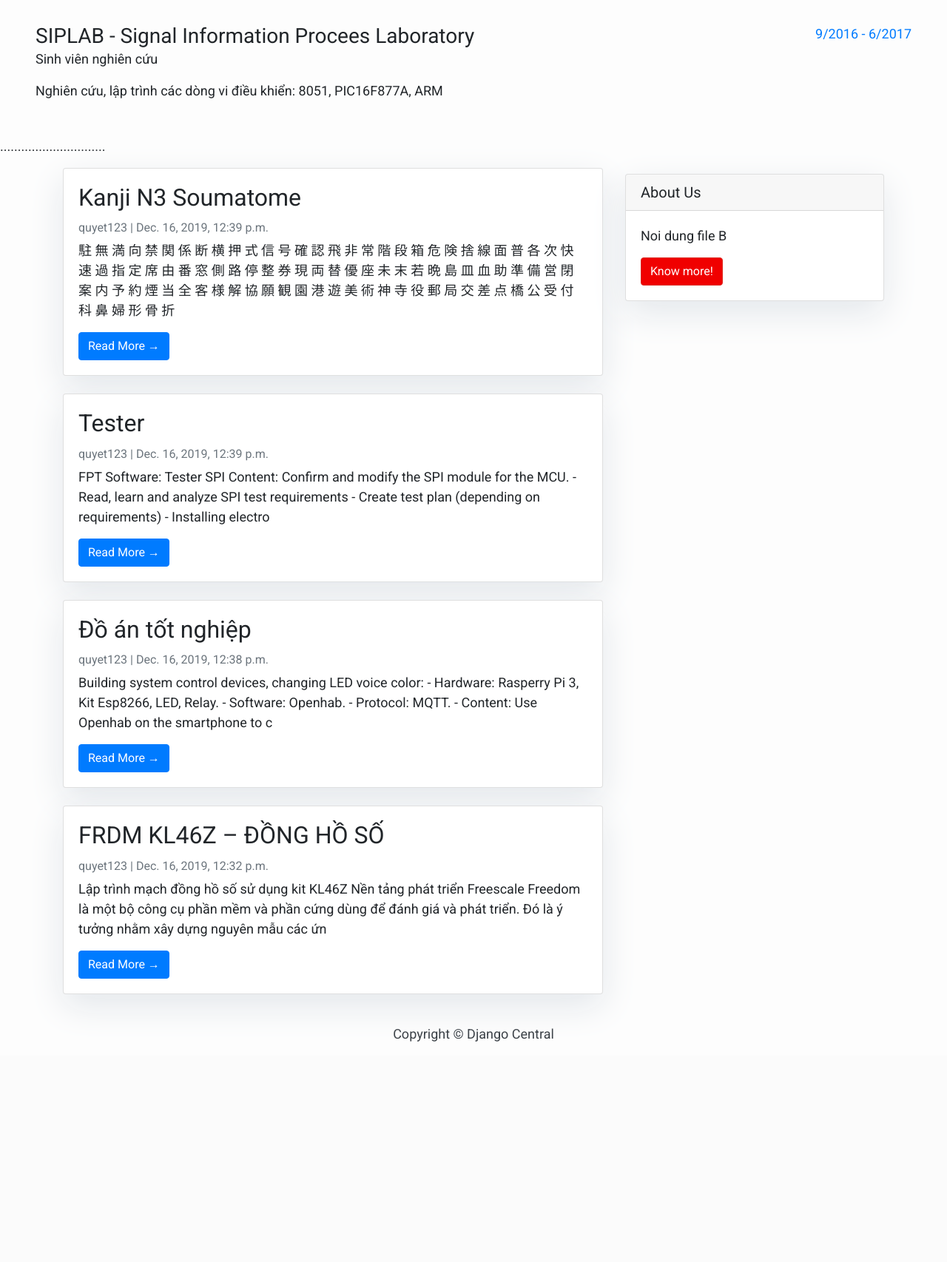
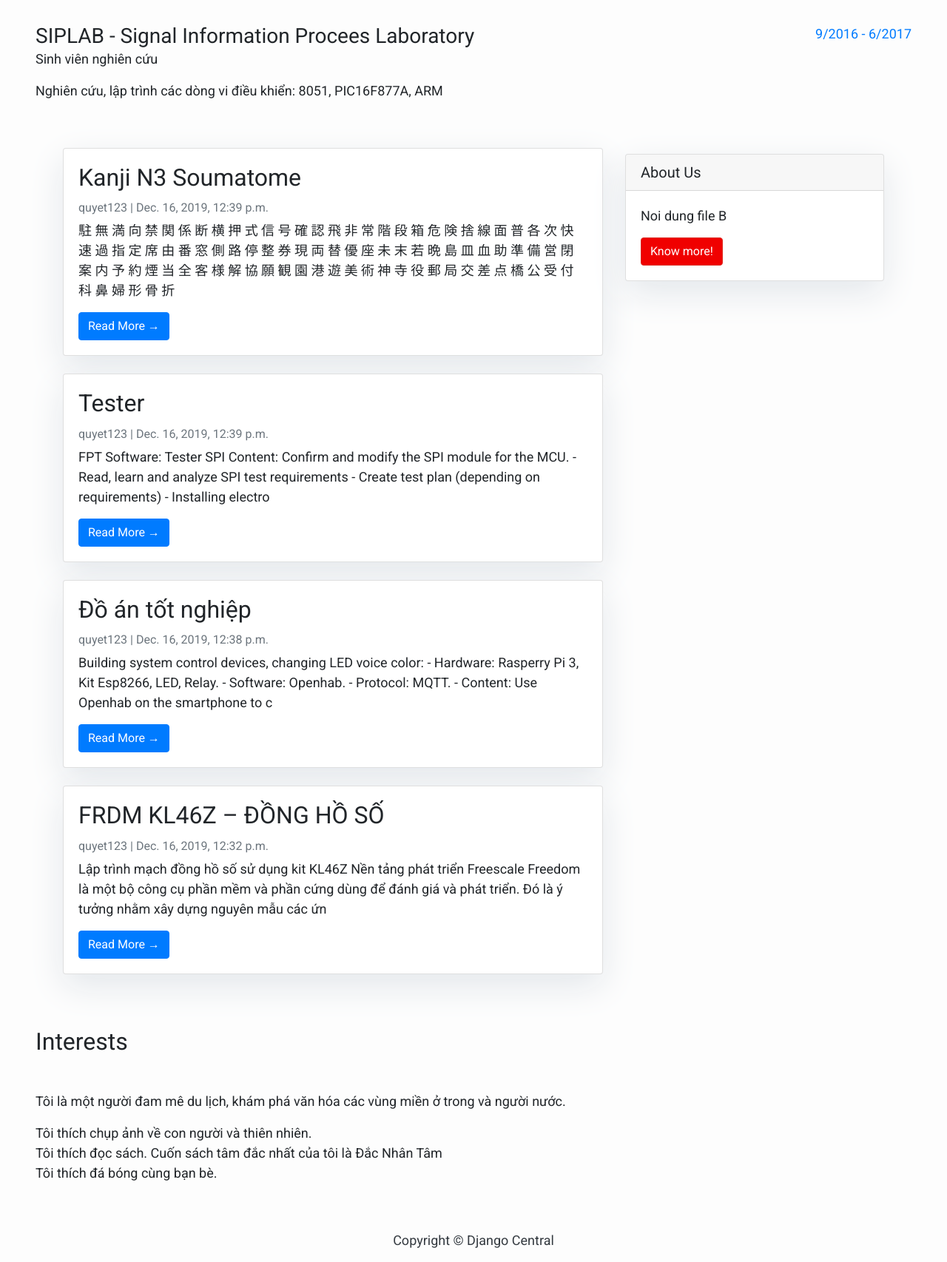
Before and after one commit to QuyetVV1995/Hoc_Django, a Django app: template Blog/templates/index.html in a window 1280 px wide. Shown: the part 612-2318 px from the top of the page at 74% size. Before the commit the page ends 2020 px from the top, so only its background shows below. Run offline with Django 3.2, Linux system fonts and the light colour scheme; the template is opened without the code that fills it: values that come from a table or form of the project are taken from there, others are empty; data comes from the database, SQL or seed files in the repository; both versions use the stored data as it was after the commit; parts of the project's set-up code (start-up, migrations or seed data) failed here and were passed over; some libraries are stand-ins or nearby versions.

Commit message:
update Interests

```diff
--- a/Blog/templates/base.html
+++ b/Blog/templates/base.html
@@ -51,7 +51,7 @@
               <a class="nav-link" href="#project">Project</a>
             </li>
             <li class="nav-item">
-              <a class="nav-link" href="#">Interests</a>
+              <a class="nav-link" href="#interests">Interests</a>
             </li>
           </ul>
 
--- a/Blog/templates/index.html
+++ b/Blog/templates/index.html
@@ -67,7 +67,6 @@
       </div>
     </section>
 
-..............................
 <div class="container" id="project">
     <div class="row">
         <!-- Blog Entries Column -->
@@ -87,4 +86,15 @@
     </div>
 </div>
 
+<section class="resume-section p-3 p-lg-5 d-flex align-items-center" id="interests">
+      <div class="w-100">
+        <h2 class="mb-5">Interests</h2>
+        <p>Tôi là một người đam mê du lịch, khám phá văn hóa các vùng miền ở trong và người nước.</p>
+        <p class="mb-0">Tôi thích chụp ảnh về con người và thiên nhiên.</p>
+        <p class="mb-0">Tôi thích đọc sách. Cuốn sách tâm đắc nhất của tôi là Đắc Nhân Tâm</p>
+        <p class="mb-0">Tôi thích đá bóng cùng bạn bè.</p>
+      </div>
+    </section>
+
+
 {% endblock %}
```
Also changed, not shown: Blog/db.sqlite3.
